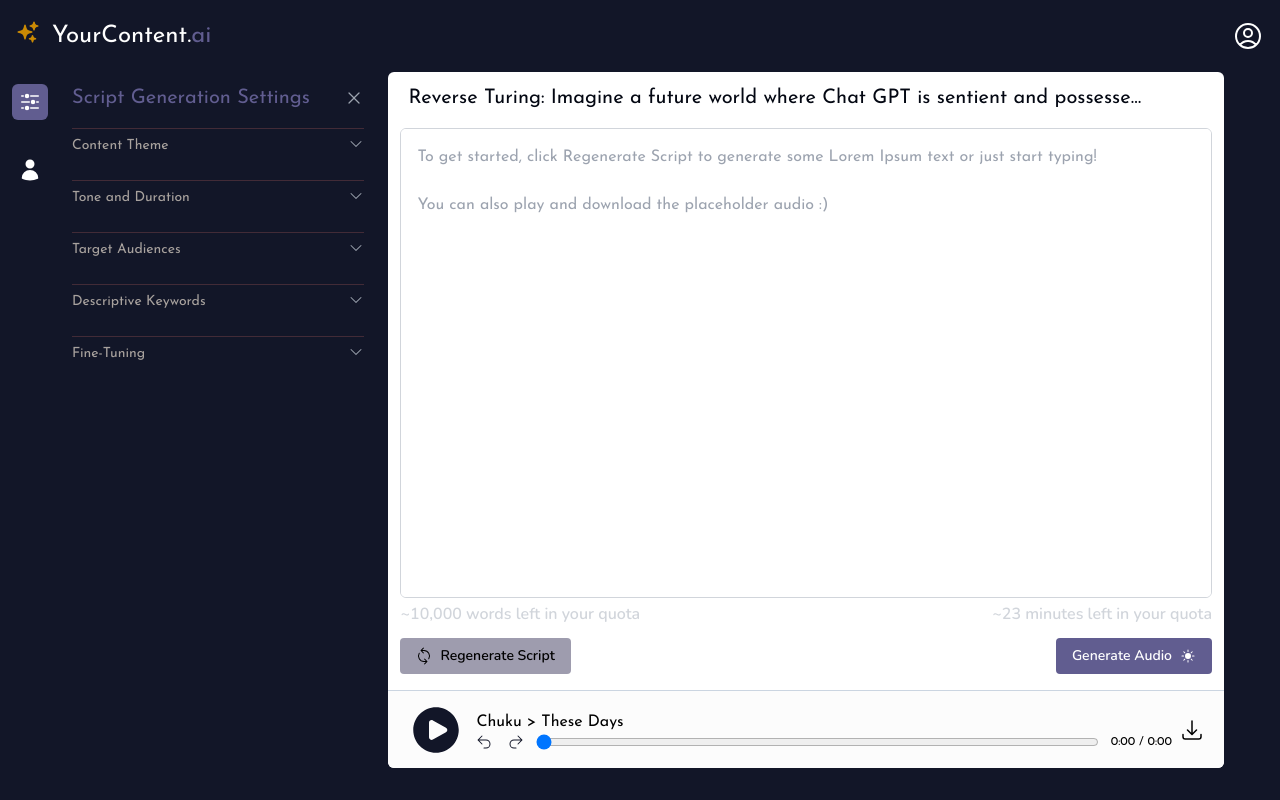
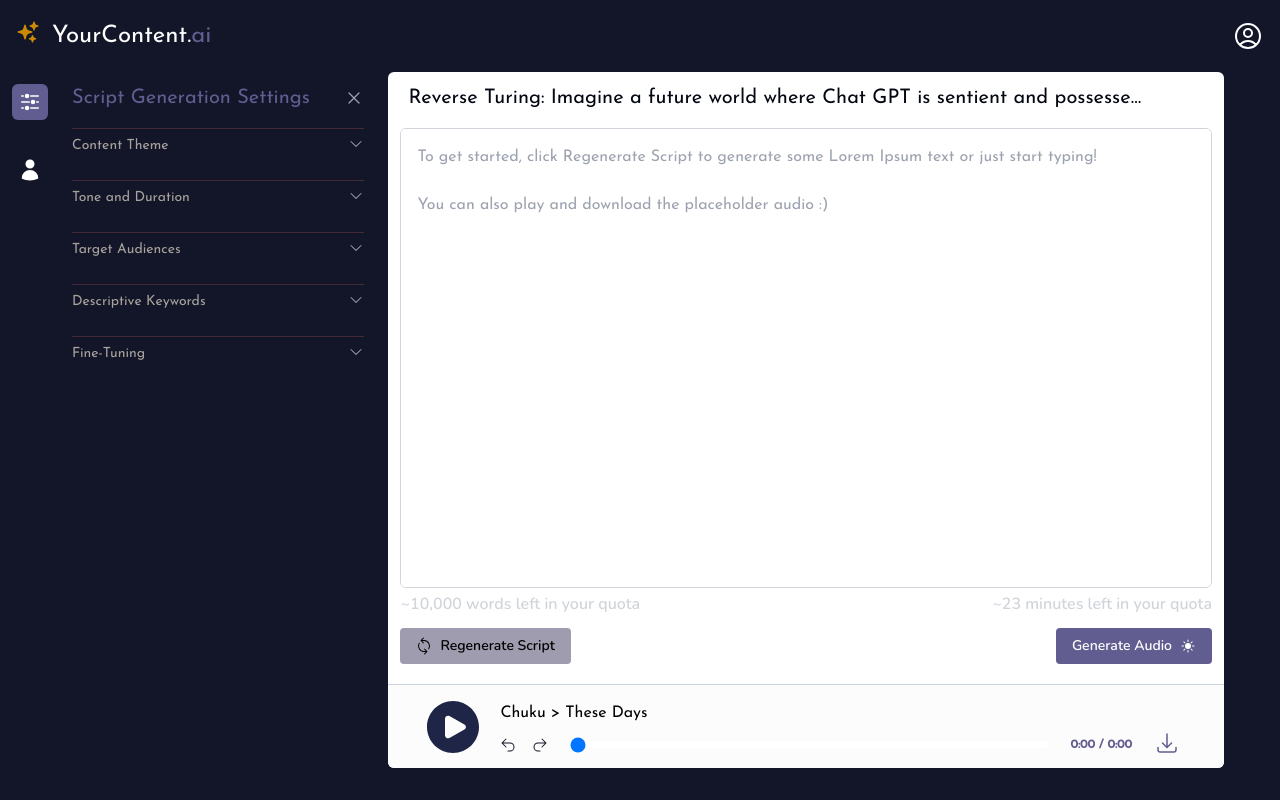
Before and after one commit to anwachuku15/content-editor, a Next.js app: page / in a window 1280 px wide. Built offline with nearby package versions, Linux system fonts and the light colour scheme.

Commit message:
keyboard event listeners, styling, and download audio

```diff
--- a/src/components/MediaPlayer.js
+++ b/src/components/MediaPlayer.js
@@ -15,6 +15,44 @@
 	const audioRef = useRef(null);
 	const [isPlaying, setIsPlaying] = useState(false);
 	const [playbackTime, setPlaybackTime] = useState(0);
+	const [playbackDuration, setPlaybackDuration] = useState(0);
+
+	useEffect(() => {
+		setPlaybackDuration(audioRef.current.duration);
+	});
+
+	useEffect(() => {
+		// Listen for when arrow keys are pressed to prevent from changing playback time
+		const handleKeyDown = (event) => {
+			if (event.key === "ArrowLeft" || event.key === "ArrowRight") {
+				event.preventDefault();
+			}
+		};
+
+		document.addEventListener("keydown", handleKeyDown);
+
+		return () => {
+			document.removeEventListener("keydown", handleKeyDown);
+		};
+	}, []);
+
+	useEffect(() => {
+		// Listen for when audio is paused/played by a source other than clicking the icon
+		const handlePlay = () => {
+			setIsPlaying(true);
+		};
+		const handlePause = () => {
+			setIsPlaying(false);
+		};
+
+		audioRef.current.addEventListener("play", handlePlay);
+		audioRef.current.addEventListener("pause", handlePause);
+
+		return () => {
+			audioRef.current.removeEventListener("play", handlePlay);
+			audioRef.current.removeEventListener("pause", handlePause);
+		};
+	});
 
 	const togglePlayPause = () => {
 		if (isPlaying) {
@@ -61,30 +99,32 @@
 		return `${minutes}:${seconds < 10 ? "0" : ""}${seconds}`;
 	};
 
+	const downloadAudio = () => {
+		const link = document.createElement("a");
+		link.href = audioSrc;
+		link.download = "Chuku - These Days (tagged).mp3";
+		link.click();
+	};
+
 	return (
-		<div className="flex items-center justify-center w-auto h-[78px] p-0 md:p-[18px] mt-4  border-t-[0.2px] border-slate-300 bg-[#fcfcfc]">
-			<audio
-				ref={audioRef}
-				src={audioSrc}
-				onTimeUpdate={handleTimeUpdate}
-				onEnded={togglePlayPause}
-			/>
+		<div className="flex items-center justify-evenly w-auto h-[84px] p-0 md:px-[18px] mt-5  border-t-[0.2px] border-slate-300 bg-[#fcfcfc]">
+			<audio ref={audioRef} src={audioSrc} onTimeUpdate={handleTimeUpdate} />
 
-			<div className="w-1/8 mr-3">
+			<div className="w-1/8">
 				{isPlaying ? (
 					<PauseCircleIcon
 						onClick={togglePlayPause}
-						className="cursor-pointer h-14 text-dark-purple"
+						className="cursor-pointer h-16 text-[#1e2546]"
 					/>
 				) : (
 					<PlayCircleIcon
 						onClick={togglePlayPause}
-						className="cursor-pointer h-14 text-dark-purple"
+						className="cursor-pointer h-16 text-[#1e2546]"
 					/>
 				)}
 			</div>
 
-			<div className="w-[88%]">
+			<div className="w-[80%] flex flex-col h-full justify-center space-y-3">
 				<p className="select-none">{"Chuku > These Days"}</p>
 				<div className="flex items-center justify-between">
 					<div className="flex">
@@ -99,15 +139,25 @@
 					</div>
 					<input
 						type="range"
+						step={0.1}
 						min={0}
-						max={audioRef.current ? audioRef.current.duration : 0}
+						max={playbackDuration}
 						value={playbackTime}
 						onChange={handleScrub}
-						className="mx-2 w-[80%]"
+						className="mx-2 w-[75%] appearance-none bg-dark-300 rounded-md h-[7px] outline-none"
+						style={{
+							background: `linear-gradient(to right, #121628 0%, #121628 ${
+								(audioRef.current?.currentTime / audioRef.current?.duration) *
+								100
+							}%, #e4e7f5ad ${
+								(audioRef.current?.currentTime / audioRef.current?.duration) *
+								100
+							}%, #e4e7f5ad 100%)`,
+						}}
 					/>
 
 					<div className="mr-2">
-						<p className="text-xs">
+						<p className="text-[0.55rem] sm:text-xs font-roboto font-bold text-light-purple">
 							{formatTime(playbackTime)} /{" "}
 							{formatTime(audioRef.current?.duration || 0)}
 						</p>
@@ -115,8 +165,11 @@
 				</div>
 			</div>
 
-			<div className="flex w-1/8 relative">
-				<ArrowDownTrayIcon className="cursor-pointer h-6" />
+			<div className="flex flex-col space-y-3 w-1/8 mt-8 mr-3 relative">
+				<ArrowDownTrayIcon
+					onClick={downloadAudio}
+					className="cursor-pointer h-4 sm:h-6 text-light-purple"
+				/>
 			</div>
 		</div>
 	);
```
